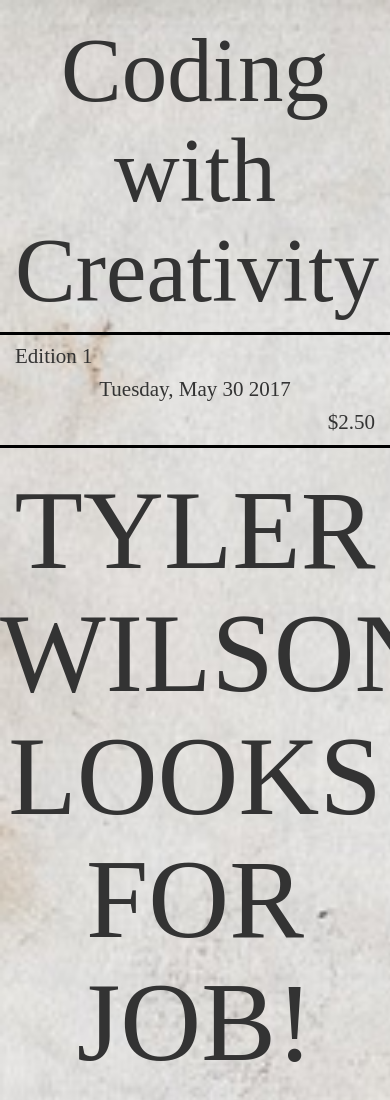
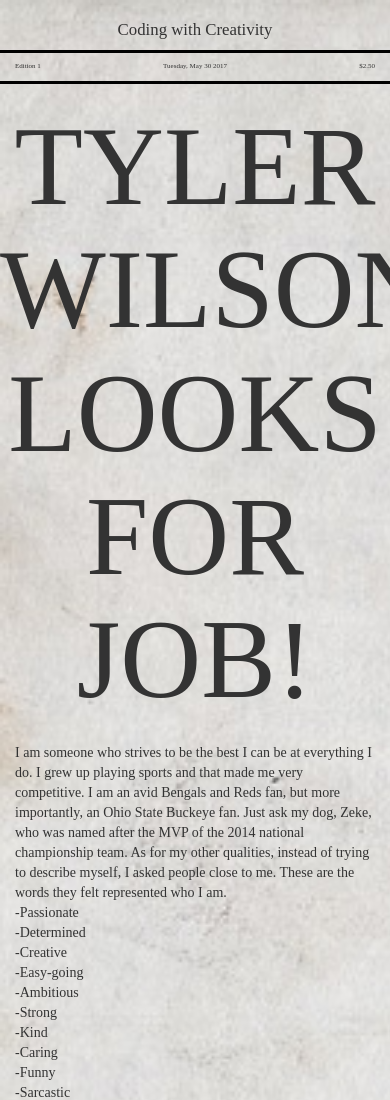
Before and after one commit to txwilson/txwilson.github.io, a plain HTML site: page index.html in a window 390 px wide. Shown: the top 1100 px of the page. Drawn offline with nearby package versions, Linux system fonts and the light colour scheme; a web font is replaced by a local one.

Commit message:
test of mobile site

```diff
--- a/index.css
+++ b/index.css
@@ -7,6 +7,12 @@
 #heading{
     text-align: center;
     font-size: 650%;
+}
+
+@media only screen and (max-width: 500px) {
+    #heading {
+        font-size: 120%;
+    }
 }
 
 #date{
@@ -26,6 +32,12 @@
     font-size: 150%;
 }
 
+@media only screen and (max-width: 420px) {
+    #date, #cost, #edition {
+        font-size: 50%;
+    }
+}
+
 #me{
     margin-top: 5%;
     margin-left: 20%;
--- a/index.html
+++ b/index.html
@@ -29,15 +29,15 @@
         </div>
 
         <div class="row" id="border">
-            <div class="col-md-3">
+            <div class="col-xs-3">
                 <h5 id="edition">Edition 1</h5>
             </div>
-            <div class="col-md-6">
+            <div class="col-xs-6">
                 <div>
                     <h5 id="date">Tuesday, May 30 2017</h5>
                 </div>
             </div>
-            <div class="col-md-3">
+            <div class="col-xs-3">
                 <h5 id="cost">$2.50</h5>
             </div>
         </div>
```
